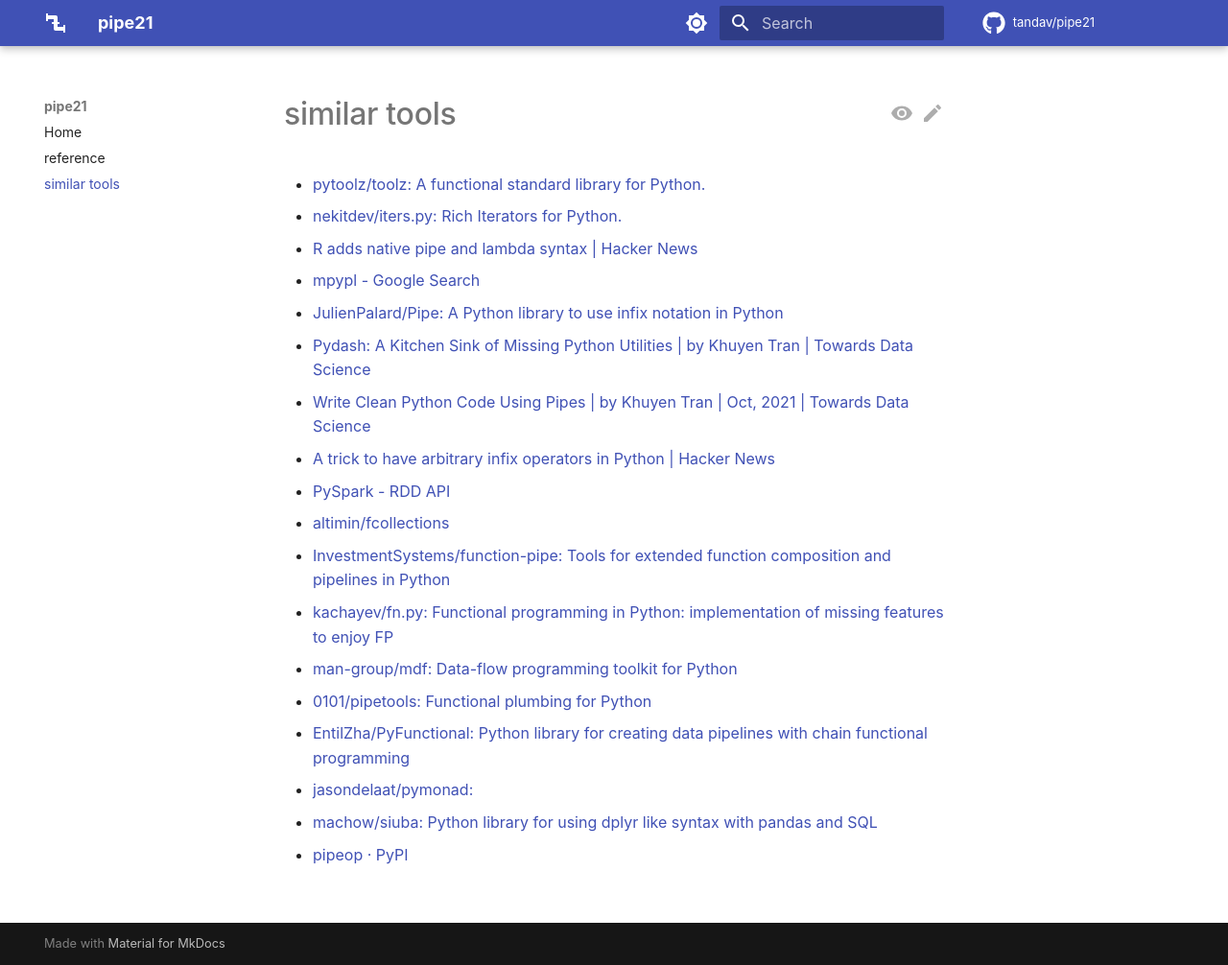
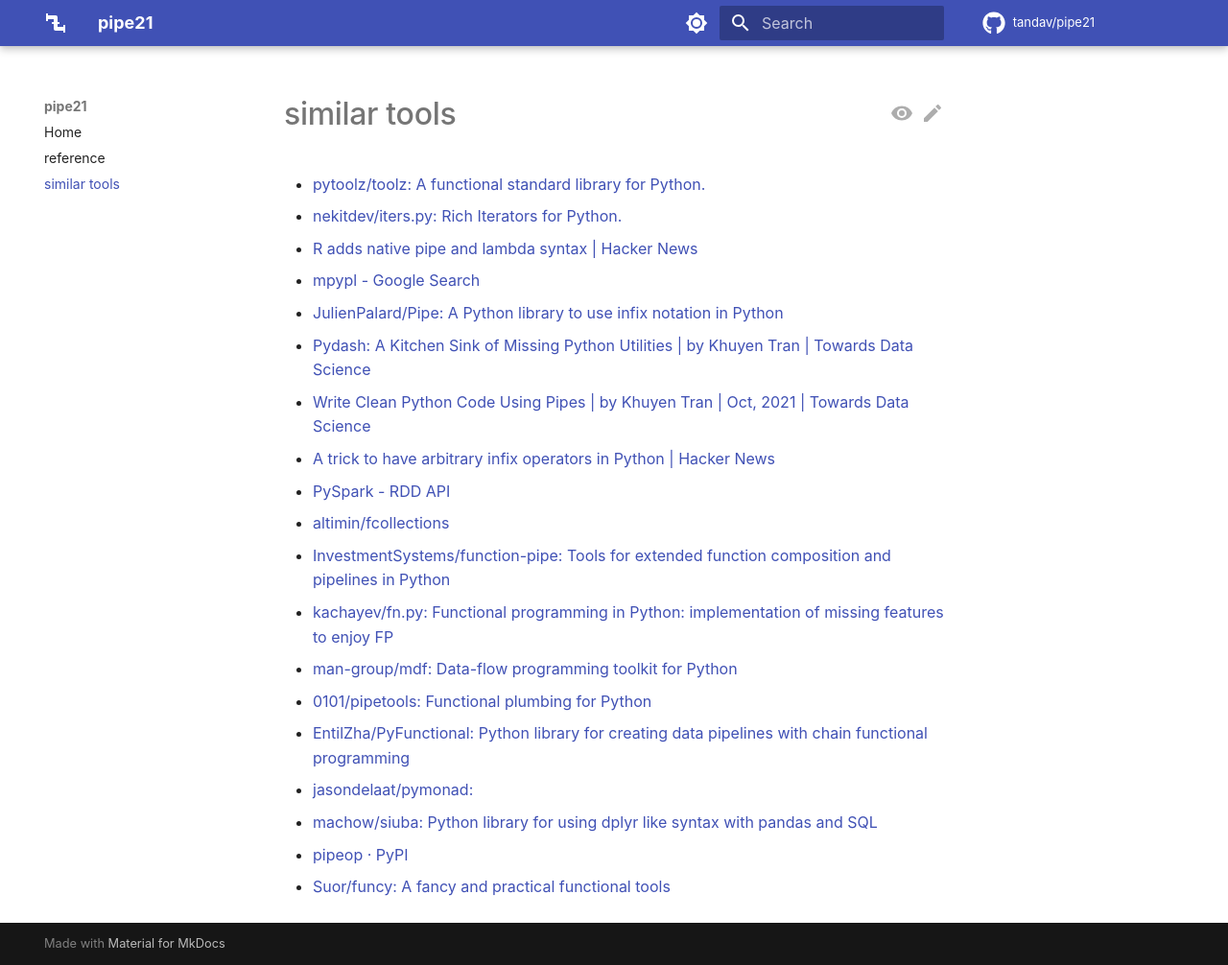
Before and after one commit to tandav/pipe21, an MkDocs documentation site: the page built from docs/similar-tools.md, in a window 1280 px wide and 1006 px high. Shown: the whole window at 96% size. Built offline with MkDocs 1.6.1 and Material for MkDocs 9.7.7, drawn with Linux system fonts in a browser that asks for light colours; comment, search, counter and statistics services are not loaded.

Commit message:
update similar-tools.md

```diff
--- a/docs/similar-tools.md
+++ b/docs/similar-tools.md
@@ -17,3 +17,4 @@
 - [jasondelaat/pymonad: ](https://github.com/jasondelaat/pymonad)
 - [machow/siuba: Python library for using dplyr like syntax with pandas and SQL](https://github.com/machow/siuba)
 - [pipeop · PyPI](https://pypi.org/project/pipeop/)
+- [Suor/funcy: A fancy and practical functional tools](https://github.com/Suor/funcy)
```
